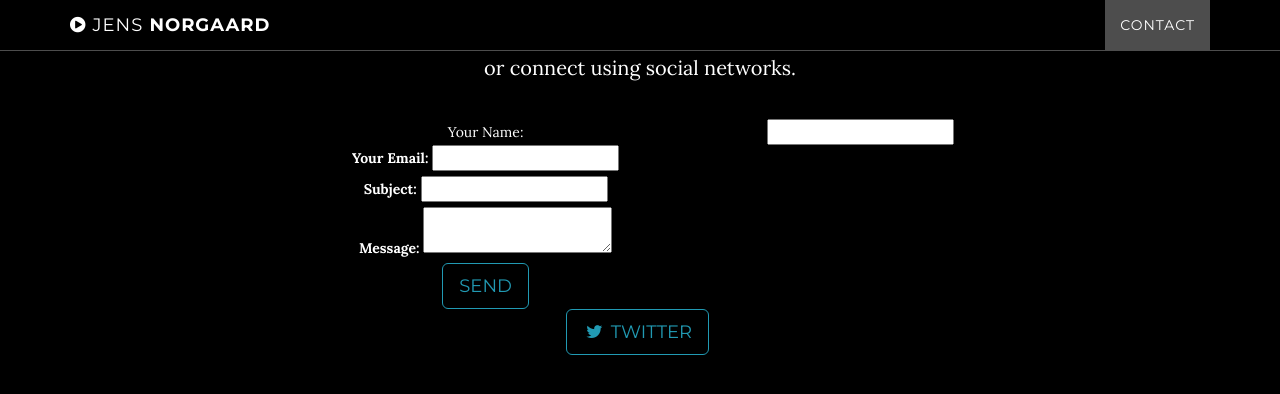
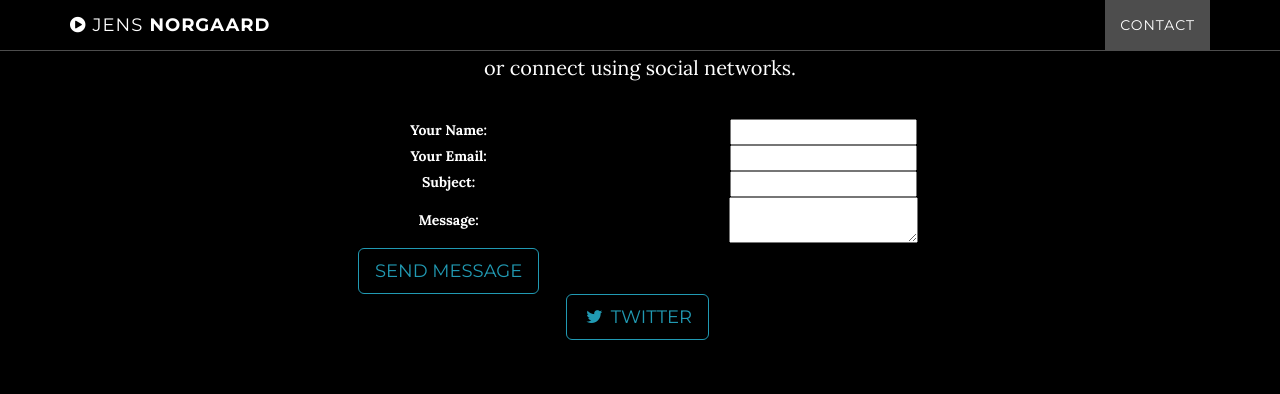
Before and after one commit to norjenweb/noergaard.com, a Jekyll site: the page built from index.html, in a window 1280 px wide and 900 px high, scrolled down 1148 px. Shown: the top 394 px of the window. Built offline with Jekyll 4.4.1, drawn with Linux system fonts in a browser that asks for light colours.

Commit message:
Form alignment

```diff
--- a/_includes/contact.html
+++ b/_includes/contact.html
@@ -9,21 +9,24 @@
                 <form name="contact" netlify></form>
                 <table style="width:100%">
                 <tr>
-                    <td>Your Name:</td>
+                    <td><label>Your Name:</label></td>
                     <td><input type="text" name="name"></td>
                 </tr>
                 <tr>
-                    <td><label>Your Email: <input type="email" name="email"></label></td>
+                    <td><label>Your Email:</label></td>
+                    <td><input type="email" name="email"></td>
                 </tr>
                 <tr>
-                    <td><label>Subject: <input type="text" name="subject"></label></td>
+                    <td><label>Subject:</label></td>
+                    <td><input type="text" name="subject"></td>
                 </tr>
                 <tr>
-                    <td><label>Message: <textarea name="message"></textarea></label></td>
+                    <td><label>Message:</label></td>
+                    <td><textarea name="message"></textarea></td>
                 </tr>
-                <tr>
-                    <td><button type="submit" class="btn btn-default btn-lg">Send</button></td>
-                </tr>
+                <tf>
+                    <td><button type="submit" class="btn btn-default btn-lg">Send Message</button></td>
+                </tf>
                 </table>
                 </form>
 
```
